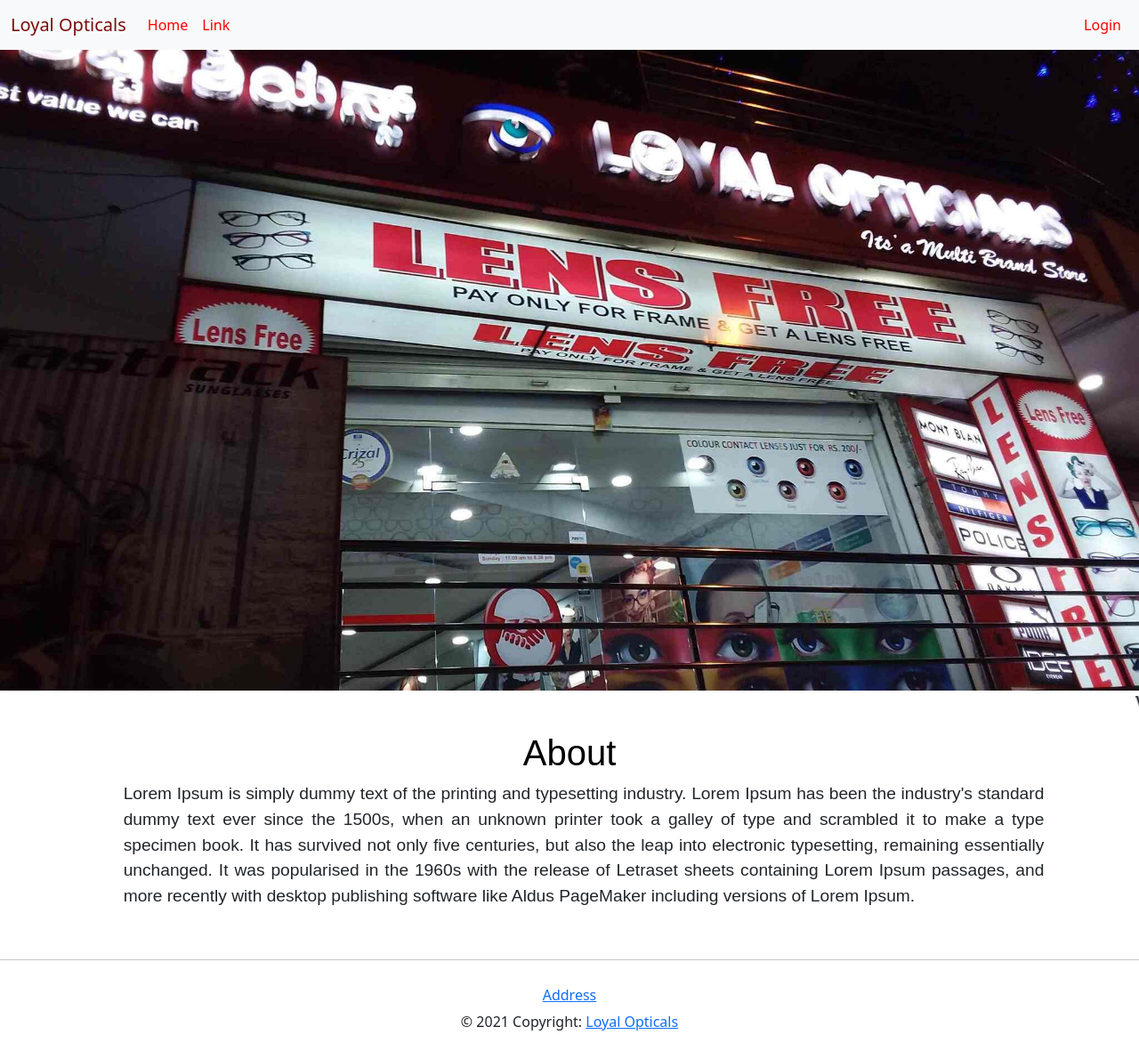
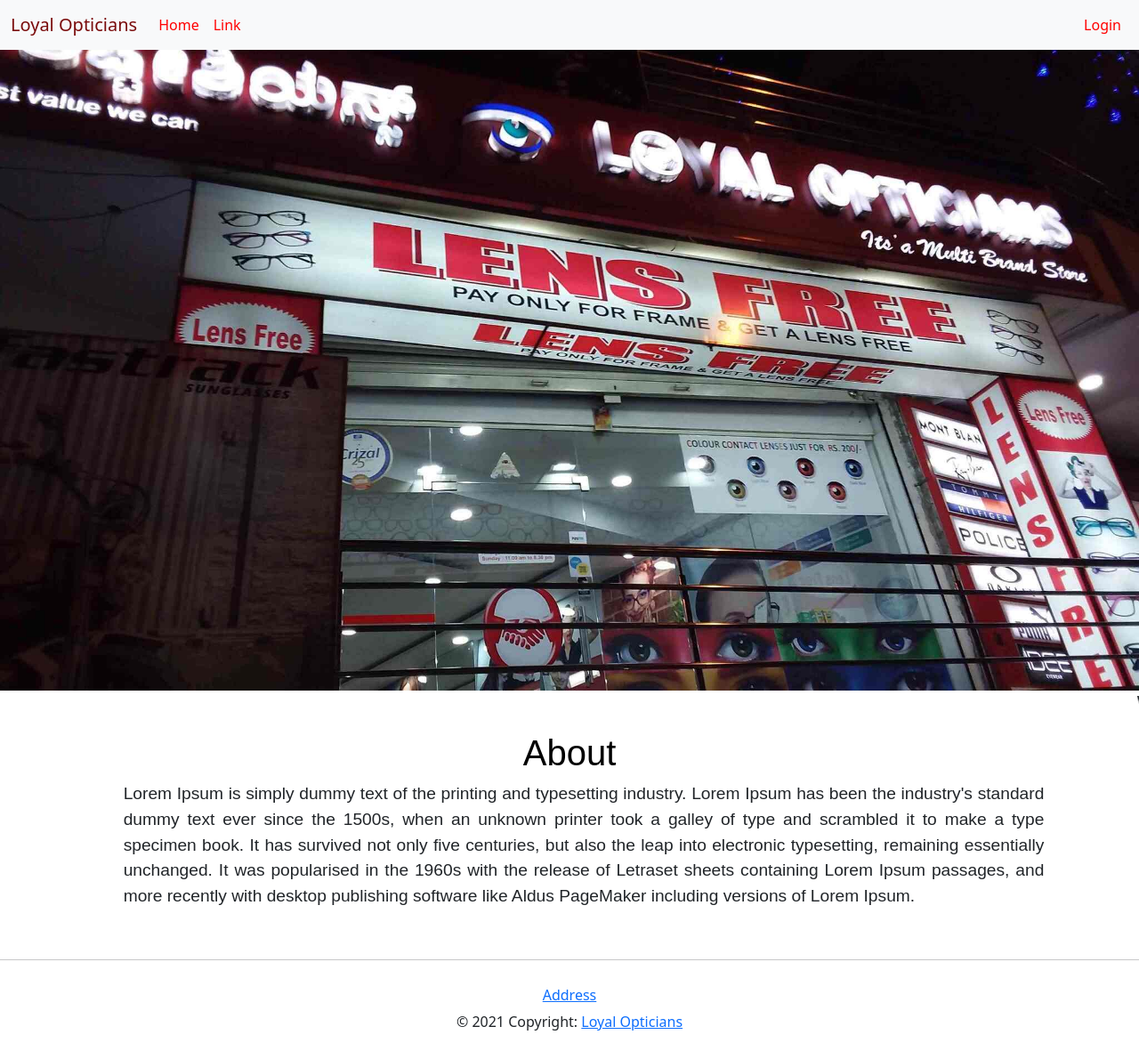
Before and after one commit to Nimitha-jagadeesha/Loyal-Opticians, a Django app: page / in a window 1280 px wide. Shown: the whole page at 89% size. Run offline with Django 3.2, Linux system fonts and the light colour scheme; tables that the repository leaves empty hold one stand-in row (values such as "Sample post").

Commit message:
Update home.html

```diff
--- a/main/templates/main/home.html
+++ b/main/templates/main/home.html
@@ -32,7 +32,7 @@
 <header>
     <nav class="navbar navbar-expand-lg navbar-light navbar-sticky bg-light" >
         <div class="container-fluid">
-            <a class="navbar-brand" href="#" style="color: rgb(122, 11, 11);">Loyal Opticals</a>
+            <a class="navbar-brand" href="#" style="color: rgb(122, 11, 11);">Loyal Opticians</a>
             <button class="navbar-toggler" type="button" data-bs-toggle="collapse"
                 data-bs-target="#navbarSupportedContent" aria-controls="navbarSupportedContent" aria-expanded="false"
                 aria-label="Toggle navigation">
@@ -76,7 +76,7 @@
                 <span class="fas fa-map-marker-alt"> Address</span>
             </a></h6>
         © 2021 Copyright:
-        <a href="#" target="_blank">Loyal Opticals</a>
+        <a href="#" target="_blank">Loyal Opticians</a>
         <br>
     </div>
 
```
